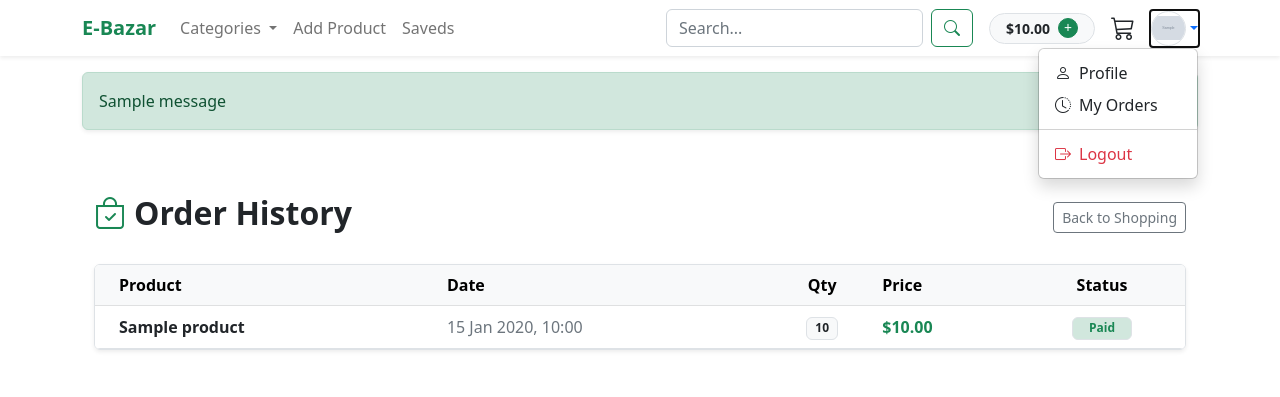
After one commit to abdullohsajfuddinov4-maker/E-Bozor, a Django app: page /users/orders/ in a window 1280 px wide, after a click that opens the changed part. The commit adds this page. Shown: the top 397 px of the page. Run offline with Django 5.2, Linux system fonts and the light colour scheme; a user stored in the database is signed in; tables that the repository leaves empty hold one stand-in row (values such as "Sample post"); grey boxes marked "Sample" are stand-in pictures; one stand-in notice (Sample message) is shown; some libraries are stand-ins or nearby versions.

Commit message:
order bay adn xistory art

```diff
--- a/products/forms.py
+++ b/products/forms.py
@@ -13,6 +13,7 @@ class NewProductForm(forms.ModelForm):
             'category',
             'phone_number',
             'tg_username',
+            'count'
         )
 
     def __init__(self, *args, **kwargs):
@@ -39,4 +40,5 @@ class ProductForm(forms.ModelForm):
             'category',
             'phone_number',
             'tg_username',
+            'count'
         )
--- a/products/models.py
+++ b/products/models.py
@@ -20,6 +20,7 @@ class Product(models.Model):
     phone_number = models.CharField(max_length=17)
     tg_username = models.CharField(max_length=100)
     date = models.DateTimeField(auto_now_add=True)
+    count = models.PositiveIntegerField(default=1) # new
 
     @property
     def average_rating(self):
--- a/templates/base.html
+++ b/templates/base.html
@@ -9,13 +9,19 @@
     <link href="https://cdn.jsdelivr.net/npm/bootstrap@5.3.0/dist/css/bootstrap.min.css" rel="stylesheet">
     <link rel="stylesheet" href="https://cdn.jsdelivr.net/npm/bootstrap-icons@1.10.0/font/bootstrap-icons.css">
     <link rel="stylesheet" type="text/css" href="{% static 'styles.css' %}">
-     <link href="https://cdn.jsdelivr.net/npm/fullcalendar@6.1.11/index.global.min.css" rel="stylesheet">
+    <link href="https://cdn.jsdelivr.net/npm/fullcalendar@6.1.11/index.global.min.css" rel="stylesheet">
 
     <style>
         img { object-fit: contain; }
         .nav-link:hover { color: #198754 !important; }
-        .badge-cart { position: absolute; top: -5px; right: -5px; font-size: 0.7rem; }
-
+        /* Стиль для счетчика товаров в корзине */
+        .badge-cart {
+            position: absolute;
+            top: -5px;
+            right: -8px;
+            font-size: 0.65rem;
+            padding: 0.25em 0.45em;
+        }
     </style>
 </head>
 <body>
@@ -33,7 +39,7 @@
                 <a class="nav-link dropdown-toggle" href="#" role="button" data-bs-toggle="dropdown" aria-expanded="false">
                   Categories
                 </a>
-                <ul class="dropdown-menu">
+                <ul class="dropdown-menu shadow-sm">
                     {% if categories %}
                         {% for i in categories %}
                         <li><a class="dropdown-item" href="{% url 'main:category' i.name %}">{{ i.name }}</a></li>
@@ -49,7 +55,7 @@
 
             <div class="d-flex align-items-center">
                 <form class="d-flex me-3" action="/" method="GET">
-                  <input class="form-control me-2" name="q" type="search" placeholder="Search...">
+                  <input class="form-control me-2" name="q" type="search" placeholder="Search..." value="{{ request.GET.q }}">
                   <button class="btn btn-outline-success" type="submit"><i class="bi bi-search"></i></button>
                 </form>
 
@@ -59,14 +65,19 @@
                             ${{ request.user.balance|default:"0.00" }}
                         </span>
                         <button type="button" class="btn btn-sm btn-success rounded-circle p-0"
-                                style="width: 20px; height: 20px;"
+                                style="width: 20px; height: 20px; line-height: 1;"
                                 data-bs-toggle="modal" data-bs-target="#depositModal">
                             +
                         </button>
                     </div>
 
-                    <a href="#" class="me-3 text-dark position-relative">
+                    <a href="{% url 'users:cart' %}" class="me-3 text-dark position-relative">
                         <i class="bi bi-cart3 fs-4"></i>
+                        {% if request.session.cart %}
+                            <span class="badge rounded-pill bg-danger badge-cart">
+                                {{ request.session.cart|length }}
+                            </span>
+                        {% endif %}
                     </a>
 
                     <div class="dropdown">
@@ -74,13 +85,14 @@
                             {% if request.user.avatar %}
                                 <img src="{{ request.user.avatar.url }}" width="35" height="35" class="rounded-circle border">
                             {% else %}
-                                <i class="bi bi-person-circle fs-4"></i>
+                                <i class="bi bi-person-circle fs-4 text-dark"></i>
                             {% endif %}
                         </a>
                         <ul class="dropdown-menu dropdown-menu-end shadow">
-                            <li><a class="dropdown-item" href="{% url 'users:profile' request.user.username %}">Profile</a></li>
+                            <li><a class="dropdown-item" href="{% url 'users:profile' request.user.username %}"><i class="bi bi-person me-2"></i>Profile</a></li>
+                            <li><a class="dropdown-item" href="{% url 'users:orders' %}"><i class="bi bi-clock-history me-2"></i>My Orders</a></li>
                             <li><hr class="dropdown-divider"></li>
-                            <li><a class="dropdown-item text-danger" href="{% url 'logout' %}">Logout</a></li>
+                            <li><a class="dropdown-item text-danger" href="{% url 'logout' %}"><i class="bi bi-box-arrow-right me-2"></i>Logout</a></li>
                         </ul>
                     </div>
                 {% else %}
@@ -96,16 +108,19 @@
       <div class="modal-dialog modal-dialog-centered">
         <form action="{% url 'users:deposit' %}" method="POST" class="modal-content">
           {% csrf_token %}
-          <div class="modal-header">
-            <h5 class="modal-title">Top up balance</h5>
+          <div class="modal-header border-0">
+            <h5 class="modal-title fw-bold">Top up balance</h5>
             <button type="button" class="btn-close" data-bs-dismiss="modal"></button>
           </div>
           <div class="modal-body">
-            <label>Amount ($):</label>
-            <input type="number" name="amount" class="form-control" step="0.01" min="1" required>
+            <div class="mb-3">
+                <label class="form-label">Amount ($):</label>
+                <input type="number" name="amount" class="form-control form-control-lg" step="0.01" min="1" placeholder="0.00" required>
+            </div>
           </div>
-          <div class="modal-footer">
-            <button type="submit" class="btn btn-success">Send Request</button>
+          <div class="modal-footer border-0">
+            <button type="button" class="btn btn-light" data-bs-dismiss="modal">Cancel</button>
+            <button type="submit" class="btn btn-success px-4">Send Request</button>
           </div>
         </form>
       </div>
@@ -114,7 +129,7 @@
     <div class="container mt-3">
         {% if messages %}
             {% for message in messages %}
-                <div class="alert alert-{{ message.tags }} alert-dismissible fade show" role="alert">
+                <div class="alert alert-{{ message.tags }} alert-dismissible fade show shadow-sm" role="alert">
                     {{ message }}
                     <button type="button" class="btn-close" data-bs-dismiss="alert"></button>
                 </div>
@@ -125,6 +140,6 @@
     </div>
 
     <script src="https://cdn.jsdelivr.net/npm/bootstrap@5.3.0/dist/js/bootstrap.bundle.min.js"></script>
-<script src="https://cdn.jsdelivr.net/npm/fullcalendar@6.1.11/index.global.min.js"></script>
+    <script src="https://cdn.jsdelivr.net/npm/fullcalendar@6.1.11/index.global.min.js"></script>
 </body>
 </html>
--- /dev/null
+++ b/templates/orders.html
@@ -0,0 +1,51 @@
+{% extends 'base.html' %}
+
+{% block title %} My Orders {% endblock title %}
+
+{% block content %}
+<div class="container py-5">
+    <div class="d-flex justify-content-between align-items-center mb-4">
+        <h2 class="fw-bold"><i class="bi bi-bag-check text-success me-2"></i>Order History</h2>
+        <a href="{% url 'main:index' %}" class="btn btn-outline-secondary btn-sm">Back to Shopping</a>
+    </div>
+
+    {% if orders %}
+    <div class="table-responsive shadow-sm rounded border">
+        <table class="table table-hover align-middle mb-0 bg-white">
+            <thead class="table-light">
+                <tr>
+                    <th class="ps-4">Product</th>
+                    <th>Date</th>
+                    <th class="text-center">Qty</th> <th>Price</th>
+                    <th class="text-center">Status</th>
+                </tr>
+            </thead>
+            <tbody>
+                {% for order in orders %}
+                <tr>
+                    <td class="ps-4">
+                        <span class="fw-bold text-dark">{{ order.product.title }}</span>
+                    </td>
+                    <td class="text-muted">{{ order.date|date:"d M Y, H:i" }}</td>
+                    <td class="text-center">
+                        <span class="badge bg-light text-dark border px-2">{{ order.quantity }}</span>
+                    </td>
+                    <td class="fw-bold text-success">${{ order.price }}</td>
+                    <td class="text-center">
+                        <span class="badge bg-success-subtle text-success border border-success-subtle px-3">Paid</span>
+                    </td>
+                </tr>
+                {% endfor %}
+            </tbody>
+        </table>
+    </div>
+{% else %}
+    <div class="text-center py-5 border rounded bg-light">
+        <i class="bi bi-cart-x fs-1 text-muted"></i>
+        <h4 class="mt-3">No orders yet</h4>
+        <p class="text-muted">When you buy something, it will appear here.</p>
+        <a href="{% url 'main:index' %}" class="btn btn-primary mt-2">Start Shopping</a>
+    </div>
+{% endif %}
+</div>
+{% endblock content %}
--- a/users/urls.py
+++ b/users/urls.py
@@ -6,7 +6,10 @@ from .views import (SignupView,
                     SavedView,
                     RecentlyViewedView,
                     profile_calendar,
-                    logout_view, deposit_money,
+                    logout_view,
+                    deposit_money,
+                    buy_now,
+                    add_to_cart, orders_history, cart_view, checkout_all, cart_clear,
                     )
 from django.urls import path
 
@@ -21,6 +24,12 @@ urlpatterns = [
     path('calendar/', profile_calendar, name='calendar'),
     path('logout/', logout_view, name='logout'),
     path('deposit/', deposit_money, name='deposit'),
+    path('buy-now/<int:product_id>/', buy_now, name='buy_now'),
+    path('add-to-cart/<int:product_id>/', add_to_cart, name='add_to_cart'),
+    path('orders/', orders_history, name='orders'),
+    path('cart/', cart_view, name='cart'),
+    path('cart/checkout/', checkout_all, name='checkout_all'),
+    path('cart/clear/',cart_clear, name='cart_clear'),
 
 
 
--- a/users/views.py
+++ b/users/views.py
@@ -6,7 +6,7 @@ from django.contrib import messages
 from django.contrib.auth.mixins import LoginRequiredMixin, UserPassesTestMixin
 
 from .forms import SignupForm, UpdateProfileForm
-from .models import CustomUser, Saved, Reminder, Transaction
+from .models import CustomUser, Saved, Reminder, Transaction, Order
 from products.models import Product
 
 
@@ -180,29 +180,128 @@ def deposit_money(request):
 
 
 
-    pass
+@login_required
+def checkout_all(request):
+    cart = request.session.get('cart', {})
+    if not cart:
+        messages.error(request, "Your cart is empty.")
+        return redirect('users:cart')
 
+    total_price = 0
+    items_to_buy = []
 
+    # Сначала проверяем наличие товаров и считаем общую сумму
+    for p_id, quantity in cart.items():
+        product = get_object_or_404(Product, id=p_id)
+        if product.count < quantity:
+            messages.error(request, f"Not enough stock for {product.title}")
+            return redirect('users:cart')
+        total_price += product.price * quantity
+        items_to_buy.append({'product': product, 'quantity': quantity})
 
+    # Проверяем баланс
+    if request.user.balance < total_price:
+        messages.error(request, "Insufficient funds on your balance.")
+        return redirect('users:cart')
+
+    # Если всё ок — списываем деньги и создаем заказы
+    request.user.balance -= total_price
+    request.user.save()
+
+    for item in items_to_buy:
+        product = item['product']
+        # Уменьшаем остаток
+        product.count -= item['quantity']
+        product.save()
+        # Создаем запись в истории для каждой единицы или товара
+        Order.objects.create(
+            user=request.user,
+            product=product,
+            price=product.price * item['quantity'],
+            quantity=item['quantity']
+        )
+
+    # Очищаем корзину
+    request.session['cart'] = {}
+    messages.success(request, "Success! Your order has been placed.")
+    return redirect('users:orders')
+
+@login_required
+def cart_clear(request):
+    request.session['cart'] = {}
+    return redirect('users:cart')
+
+# -------- by----
+from products.models import Product
+
+@login_required
+def buy_now(request, product_id):
+    product = get_object_or_404(Product, id=product_id)
+
+    # Защита: продавец не может купить свой товар
+    if request.user == product.author:
+        messages.error(request, "You cannot buy your own product.")
+        return redirect('products:detail', product_id=product.id)
+
+    # Проверка количества и баланса
+    if product.count > 0:
+        if request.user.balance >= product.price:
+            # 1. Снимаем деньги
+            request.user.balance -= product.price
+            request.user.save()
+
+            # 2. Уменьшаем количество товара
+            product.count -= 1
+            product.save()
+
+            # 3. Здесь можно создать Order (Заказ)
+            # Order.objects.create(user=request.user, product=product, ...)
+
+            messages.success(request, f"Successfully purchased {product.title}!")
+        else:
+            messages.error(request, "Insufficient balance.")
+    else:
+        messages.error(request, "Product is out of stock.")
+
+    return redirect('products:detail', product_id=product.id)
+
+@login_required
+def add_to_cart(request, product_id):
+    product = get_object_or_404(Product, id=product_id)
+
+    if request.user == product.author:
+        messages.error(request, "You cannot add your own product to cart.")
+    else:
+        cart = request.session.get('cart', {})
+        p_id = str(product.id)
+
+        if p_id in cart:
+            cart[p_id] += 1
+        else:
+            cart[p_id] = 1
+
+        request.session['cart'] = cart
+        messages.success(request, "Added to cart!")
+
+    return redirect(request.META.get('HTTP_REFERER', '/'))
 
 
 @login_required
-def checkout(request):
-    # Допустим, считаем общую сумму корзины
-    total_price = calculate_total(request.session['cart'])
+def orders_history(request):
+    orders = Order.objects.filter(user=request.user).order_by('-date')
+    return render(request, 'orders.html', {'orders': orders})
 
-    if request.user.balance >= total_price:
-        # 1. Вычитаем деньги
-        request.user.balance -= total_price
-        request.user.save()
 
-        # 2. Создаем заказ
-        Order.objects.create(user=request.user, total=total_price, items=...)
+@login_required
+def cart_view(request):
+    cart = request.session.get('cart', {})
+    products = []
+    total_price = 0
 
-        # 3. Очищаем корзину
-        request.session['cart'] = {}
-        messages.success(request, "Покупка успешно совершена!")
-    else:
-        messages.error(request, "Недостаточно средств на балансе.")
+    # Получаем товары из БД по ID из сессии
+    for p_id, quantity in cart.items():
+        product = get_object_or_404(Product, id=p_id)
+        total_price += product.price * quantity
+        products.append({'product': product, 'quantity': quantity})
 
-    return redirect('main:cart')
+    return render(request, 'carts.html', {'products': products, 'total_price': total_price})
```
Also changed, not shown: templates/carts.html (added, +69 -0 lines), templates/product_detail.html (+42 -6 lines), users/models.py (+11 -0 lines), products/migrations/0007_product_count.py (added), users/migrations/0004_order.py (added), users/migrations/0005_order_quantity.py (added).
